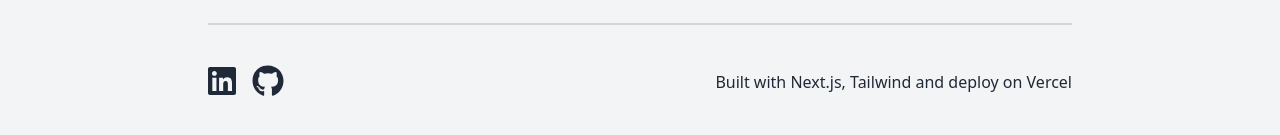
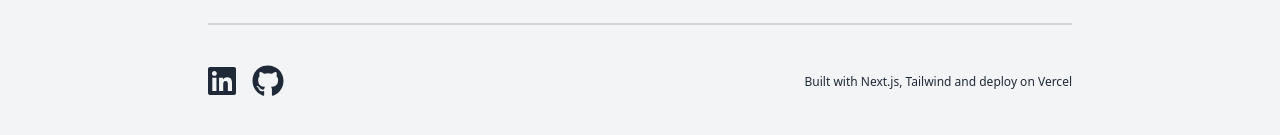
Before and after one commit to judmontoyaso/curriculum, a Next.js app: page /contact in a window 1280 px wide. Shown: the part 615-750 px from the top of the page. Built offline with nearby package versions, Linux system fonts and the light colour scheme.

Commit message:
cambiar tamaño de texto en footer

```diff
--- a/components/Footer.jsx
+++ b/components/Footer.jsx
@@ -27,7 +27,7 @@ const Footer = () => {
               <FontAwesomeIcon icon={faGithub} size="2x" />
             </a>
           </div>
-          <p>Built with Next.js, Tailwind and deploy on Vercel</p>
+          <p className="text-xs">Built with Next.js, Tailwind and deploy on Vercel</p>
         </div>
       </div>
     </div>
--- a/pages/contact.jsx
+++ b/pages/contact.jsx
@@ -67,7 +67,7 @@ const Contact = () => {
         className="flex w-3/4 max-w-sm space-x-3 lg:w-full lg:max-w-max"
         onSubmit={formik.handleSubmit}
       >
-        <div className="w-full max-w-2xl lg:max-w-full px-5 py-10 m-auto mt-10 bg-white rounded-xl shadow-2xl dark:bg-gray-800 transition-colors duration-1000 dark:shadow-inner">
+        <div className="w-full max-w-full lg:max-w-full px-5 py-10 m-auto mt-10 bg-white rounded-xl shadow-2xl dark:bg-gray-800 transition-colors duration-1000 dark:shadow-inner">
           <div className="mb-10 text-3xl font-light text-center text-gray-800 dark:text-white">
             <span className="font-semibold ">¡ Contáctame !</span>
           </div>
```
